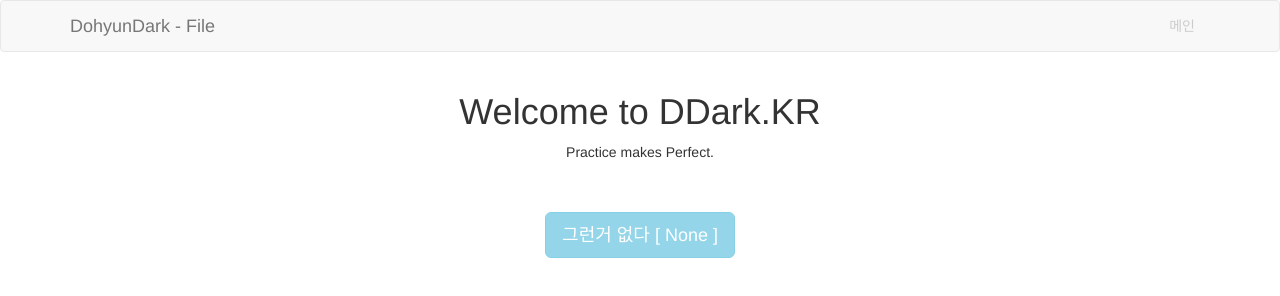
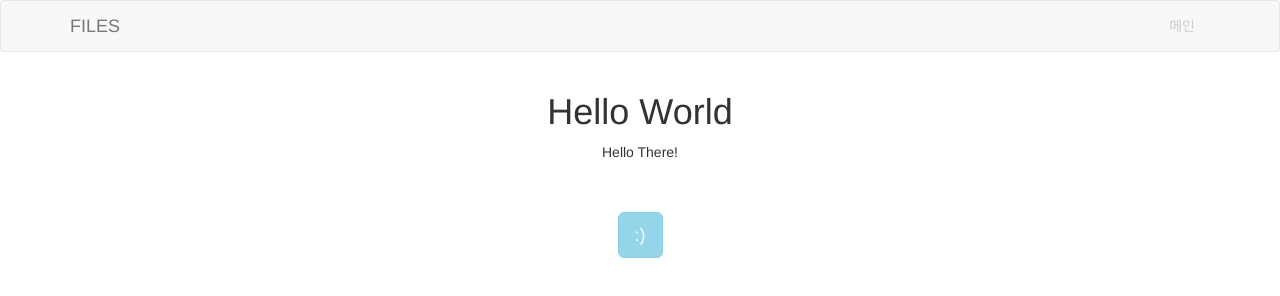
Before and after one commit to dohyundark/dohyundark.github.io, a plain HTML site: page index.html in a window 1280 px wide. Drawn offline with nearby package versions, Linux system fonts and the light colour scheme.

Commit message:
Update index.html

```diff
--- a/index.html
+++ b/index.html
@@ -22,7 +22,7 @@
               <span class="icon-bar"></span>
               <span class="icon-bar"></span>
             </button>
-            <a class="navbar-brand" href="http://file.ddark.kr">DohyunDark - File</a>
+            <a class="navbar-brand" href="http://file.ddark.kr">FILES</a>
           </div>
           <div class="collapse navbar-collapse" id="navbar-ex-collapse">
             <ul class="nav navbar-nav navbar-right">
@@ -37,11 +37,11 @@
       <div class="container">
         <div class="row">
           <div class="col-md-12 text-center">
-            <h1>Welcome to DDark.KR</h1>
-            <p>Practice makes Perfect.</p>
+            <h1>Hello World</h1>
+            <p>Hello There!</p>
             <br>
             <br>
-            <a class="btn btn-info btn-lg disabled">그런거 없다 [ None ]</a>
+            <a class="btn btn-info btn-lg disabled">:)</a>
           </div>
         </div>
       </div>
```
